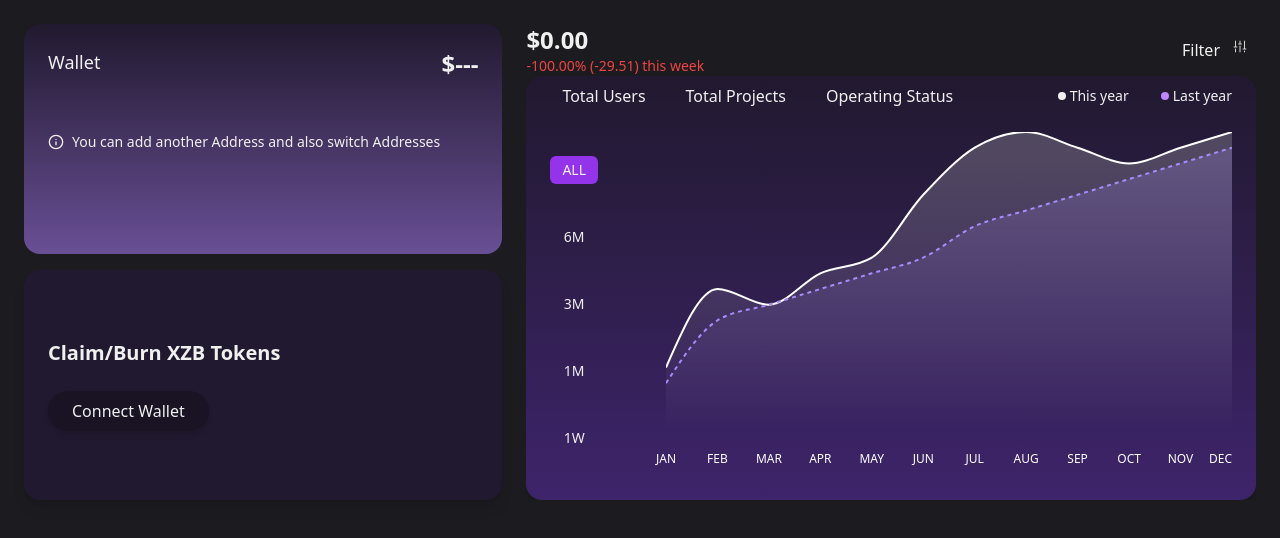
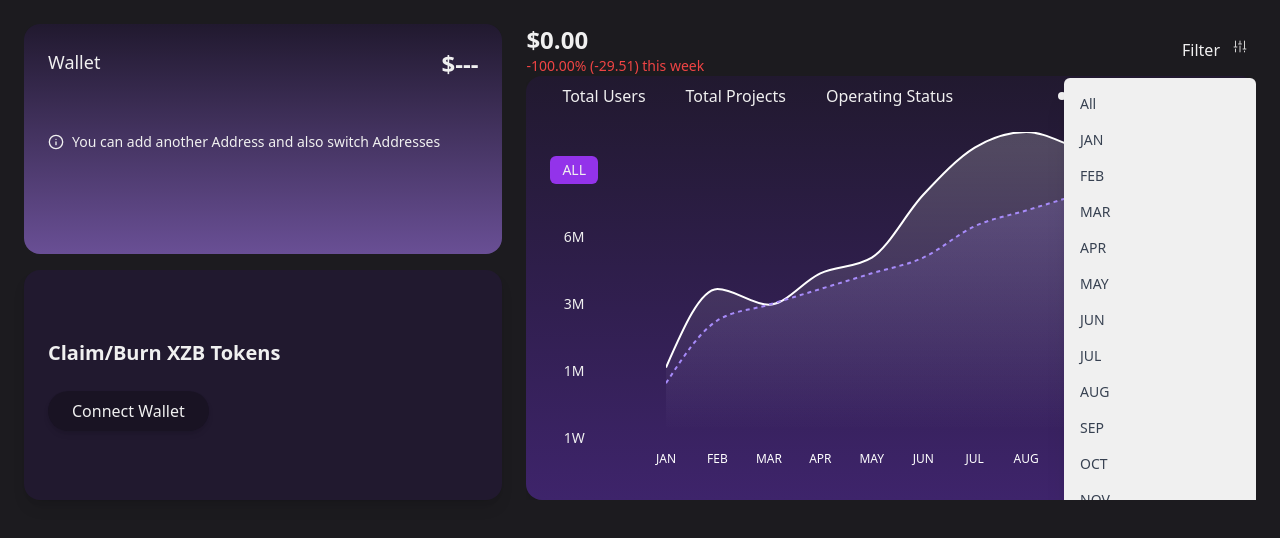
Before and after one commit to stephanniegb/ZeroXBridge_Frontend, a Next.js app: page /dash-header in a window 1280 px wide. Both pictures are taken after a click on the button "Filter". Shown: the top 538 px of the page. Built offline with nearby package versions, Linux system fonts and the light colour scheme.

Commit message:
graph functionality

```diff
--- a/app/components/analyticgraph.tsx
+++ b/app/components/analyticgraph.tsx
@@ -2,7 +2,13 @@
 import { Area, AreaChart, ResponsiveContainer, Tooltip, XAxis, YAxis } from "recharts";
 import { useState } from "react";
 
-const data = [
+interface DataItem {
+  month: string;
+  thisYear: number;
+  lastYear: number;
+}
+
+const data: DataItem[] = [
   { month: "JAN", thisYear: 1000, lastYear: 800 },
   { month: "FEB", thisYear: 2000, lastYear: 1600 },
   { month: "MAR", thisYear: 1800, lastYear: 1800 },
@@ -21,6 +27,18 @@ const timeRanges = ["ALL", "6M", "3M", "1M", "1W"];
 
 export default function Analytictable() {
   const [selectedRange, setSelectedRange] = useState("ALL");
+  const [filteredData, setFilteredData] = useState<DataItem[]>(data);
+  const [isFilterOpen, setIsFilterOpen] = useState(false);
+
+  const handleFilterChange = (selectedMonth: string) => {
+    if (selectedMonth === "ALL") {
+      setFilteredData(data);
+    } else {
+      const filtered = data.filter(item => item.month === selectedMonth);
+      setFilteredData(filtered);
+    }
+    setIsFilterOpen(false);
+  };
 
   return (
     <div className="">
@@ -29,10 +47,34 @@ export default function Analytictable() {
             <div className="text-2xl font-bold text-white">$0.00</div>
             <div className="text-sm text-red-500">-100.00% (-29.51) this week</div>
           </div>
-          <button className="flex p-2 gap-3 text-white hover:bg-white/10 rounded-full transition-colors">
-            <span>Filter</span>
-            <img src="/filter.svg" alt="Filter" />
-          </button>
+          <div className="relative">
+            <button
+              className="flex p-2 gap-3 text-white hover:bg-white/10 rounded-full transition-colors"
+              onClick={() => setIsFilterOpen(!isFilterOpen)}
+            >
+              <span>Filter</span>
+              <img src="/filter.svg" alt="Filter" />
+            </button>
+            {isFilterOpen && (
+              <div className="absolute right-0 mt-2 py-2 w-48 bg-white rounded-md shadow-xl z-20">
+                <button
+                  className="block px-4 py-2 text-sm capitalize text-gray-700 hover:bg-blue-500 hover:text-white w-full text-left"
+                  onClick={() => handleFilterChange("ALL")}
+                >
+                  All
+                </button>
+                {data.map((item) => (
+                  <button
+                    key={item.month}
+                    className="block px-4 py-2 text-sm capitalize text-gray-700 hover:bg-blue-500 hover:text-white w-full text-left"
+                    onClick={() => handleFilterChange(item.month)}
+                  >
+                    {item.month}
+                  </button>
+                ))}
+              </div>
+            )}
+          </div>
         </div>
       <div className="bg-gradient-to-b from-[#21192F] to-[#3E246B] rounded-2xl shadow-lg overflow-hidden h-full">
 
@@ -78,7 +120,7 @@ export default function Analytictable() {
               </div>
               <div className="flex-1 h-full">
                 <ResponsiveContainer width="100%" height="100%">
-                  <AreaChart data={data} margin={{ top: 0, right: 0, left: 0, bottom: 0 }}>
+                  <AreaChart data={filteredData} margin={{ top: 0, right: 0, left: 0, bottom: 0 }}>
                     <defs>
                       <linearGradient id="thisYear" x1="0" y1="0" x2="0" y2="1">
                         <stop offset="5%" stopColor="#fff" stopOpacity={0.2} />
--- a/app/dash-header/page.tsx
+++ b/app/dash-header/page.tsx
@@ -11,7 +11,7 @@ export default function Dashboard() {
 
   const handleConnect = () => {
     setIsConnected(true)
-    setBalance("1,234.56") // Replace with actual balance fetching logic
+    setBalance("1,234.56") //replace with actual balance fetching logic
   }
 
   return (
```
